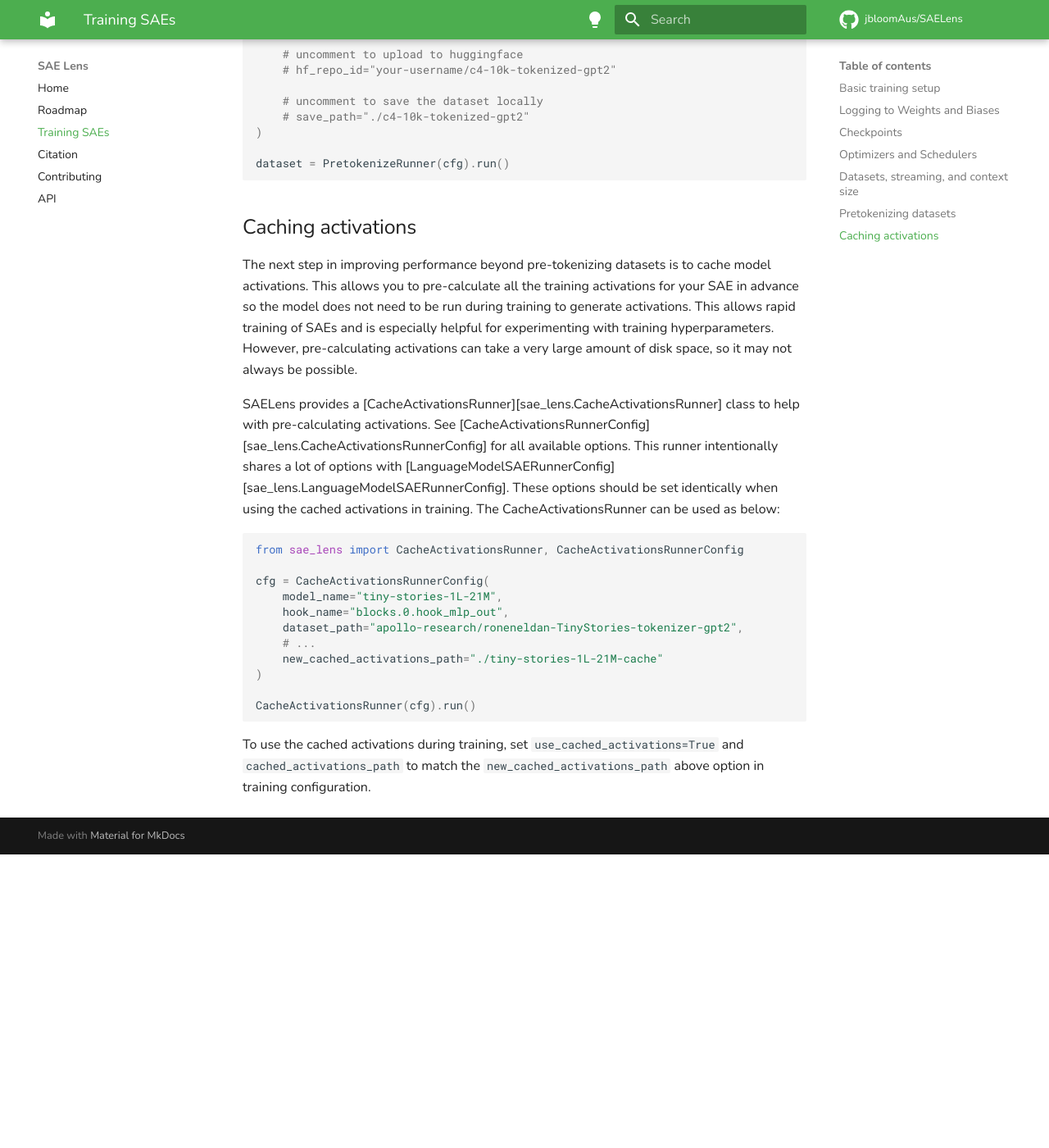
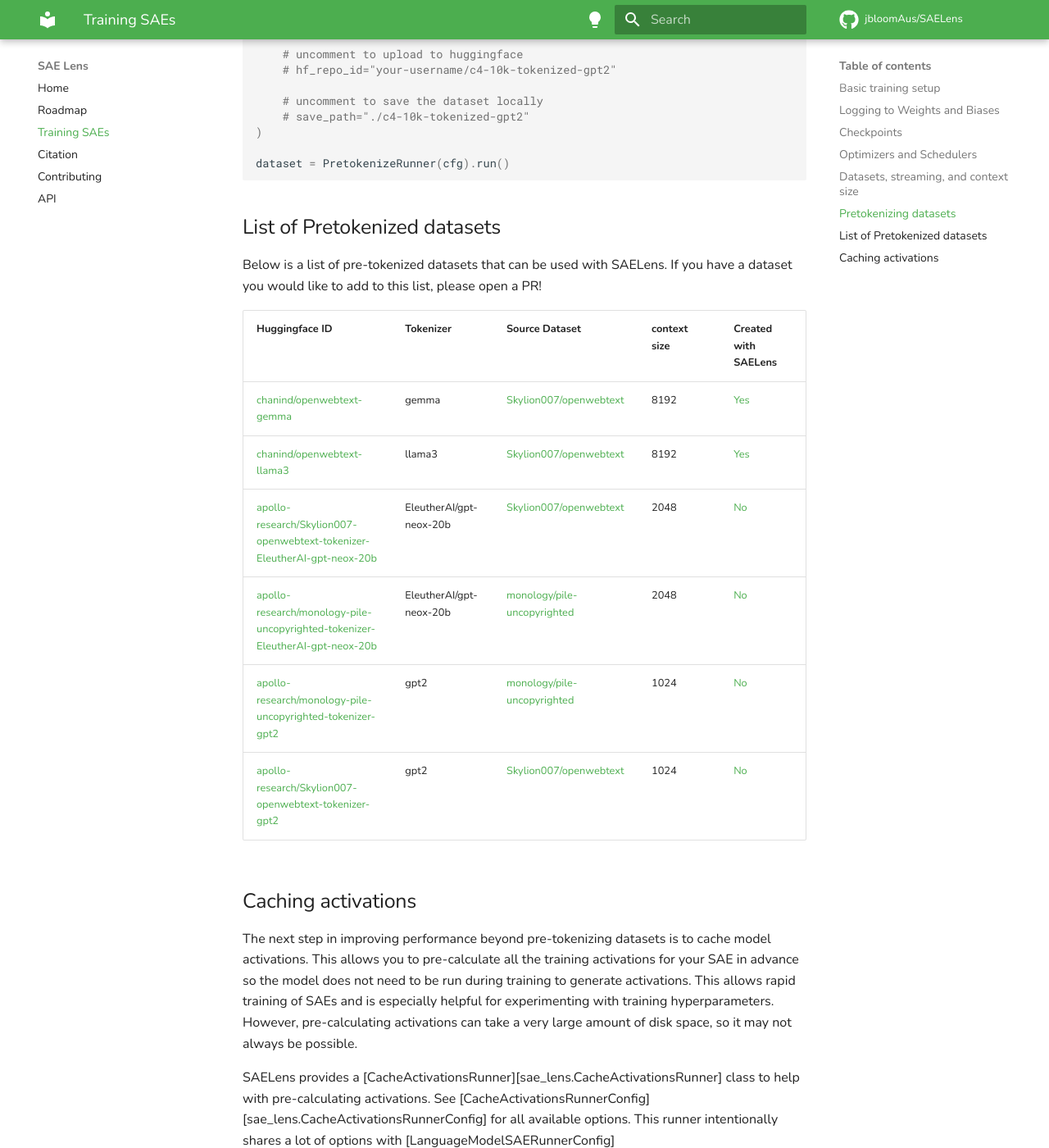
Before and after one commit to jbloomAus/SAELens, an MkDocs documentation site: the page built from docs/training_saes.md, in a window 1280 px wide and 1400 px high, scrolled down 4446 px. Shown: the whole window at 82% size. Built offline with MkDocs 1.6.1 and Material for MkDocs 9.7.7, drawn with Linux system fonts in a browser that asks for light colours; comment, search, counter and statistics services are not loaded; before the commit the page ends 5488 px from its top, so only the background shows below that.

Commit message:
adding list of tokenized datasets to docs

````diff
--- a/docs/training_saes.md
+++ b/docs/training_saes.md
@@ -153,6 +153,19 @@ cfg = PretokenizeRunnerConfig(
 dataset = PretokenizeRunner(cfg).run()
 ```
 
+## List of Pretokenized datasets
+
+Below is a list of pre-tokenized datasets that can be used with SAELens. If you have a dataset you would like to add to this list, please open a PR!
+
+| Huggingface ID | Tokenizer | Source Dataset | context size | Created with SAELens |
+| --- | --- | --- | --- | --- |
+| [chanind/openwebtext-gemma](https://huggingface.co/datasets/chanind/openwebtext-gemma) | gemma | [Skylion007/openwebtext](https://huggingface.co/datasets/Skylion007/openwebtext) | 8192 | [Yes](https://huggingface.co/datasets/chanind/openwebtext-gemma/blob/main/sae_lens.json) |
+| [chanind/openwebtext-llama3](https://huggingface.co/datasets/chanind/openwebtext-llama3) | llama3 | [Skylion007/openwebtext](https://huggingface.co/datasets/Skylion007/openwebtext) | 8192 | [Yes](https://huggingface.co/datasets/chanind/openwebtext-llama3/blob/main/sae_lens.json) |
+| [apollo-research/Skylion007-openwebtext-tokenizer-EleutherAI-gpt-neox-20b](https://huggingface.co/datasets/apollo-research/Skylion007-openwebtext-tokenizer-EleutherAI-gpt-neox-20b) | EleutherAI/gpt-neox-20b | [Skylion007/openwebtext](https://huggingface.co/datasets/Skylion007/openwebtext) | 2048 | [No](https://huggingface.co/datasets/apollo-research/Skylion007-openwebtext-tokenizer-EleutherAI-gpt-neox-20b/blob/main/upload_script.py) |
+| [apollo-research/monology-pile-uncopyrighted-tokenizer-EleutherAI-gpt-neox-20b](https://huggingface.co/datasets/apollo-research/monology-pile-uncopyrighted-tokenizer-EleutherAI-gpt-neox-20b) | EleutherAI/gpt-neox-20b | [monology/pile-uncopyrighted](https://huggingface.co/datasets/monology/pile-uncopyrighted) | 2048 | [No](https://huggingface.co/datasets/apollo-research/monology-pile-uncopyrighted-tokenizer-EleutherAI-gpt-neox-20b/blob/main/upload_script.py) |
+| [apollo-research/monology-pile-uncopyrighted-tokenizer-gpt2](https://huggingface.co/datasets/apollo-research/monology-pile-uncopyrighted-tokenizer-gpt2) | gpt2 | [monology/pile-uncopyrighted](https://huggingface.co/datasets/monology/pile-uncopyrighted) | 1024 | [No](https://huggingface.co/datasets/apollo-research/monology-pile-uncopyrighted-tokenizer-gpt2/blob/main/upload_script.py) |
+| [apollo-research/Skylion007-openwebtext-tokenizer-gpt2](https://huggingface.co/datasets/apollo-research/Skylion007-openwebtext-tokenizer-gpt2) | gpt2 | [Skylion007/openwebtext](https://huggingface.co/datasets/Skylion007/openwebtext) | 1024 | [No](https://huggingface.co/datasets/apollo-research/Skylion007-openwebtext-tokenizer-gpt2/blob/main/upload_script.py) |
+
 ## Caching activations
 
 The next step in improving performance beyond pre-tokenizing datasets is to cache model activations. This allows you to pre-calculate all the training activations for your SAE in advance so the model does not need to be run during training to generate activations. This allows rapid training of SAEs and is especially helpful for experimenting with training hyperparameters. However, pre-calculating activations can take a very large amount of disk space, so it may not always be possible.
````
